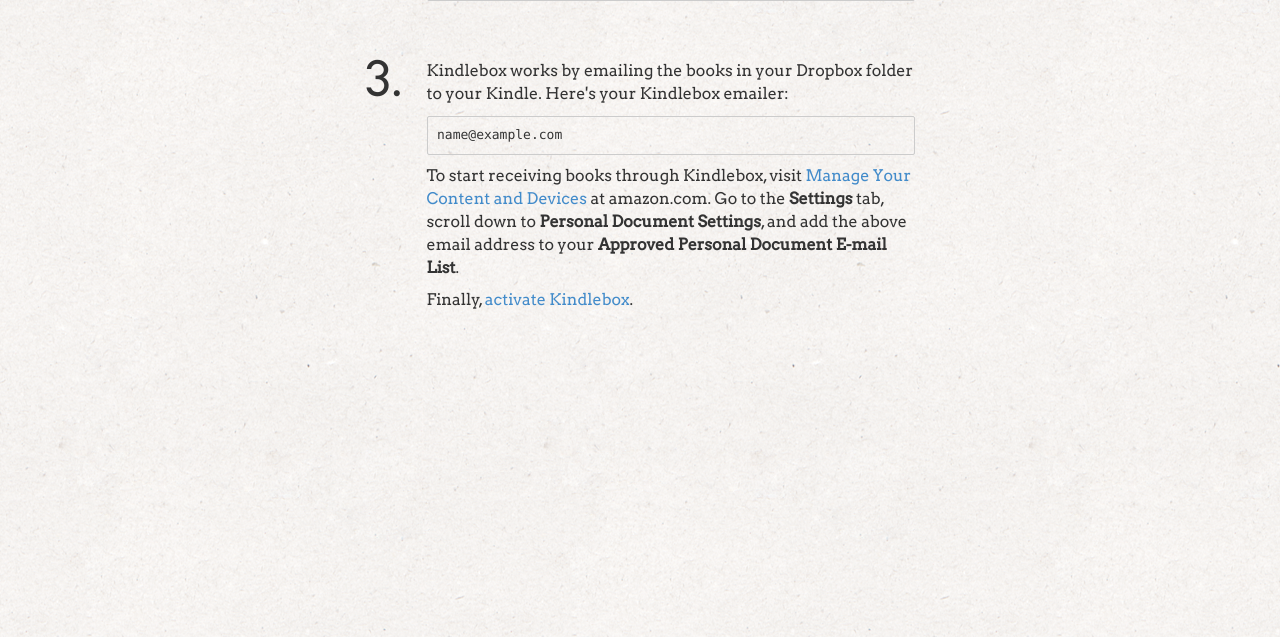
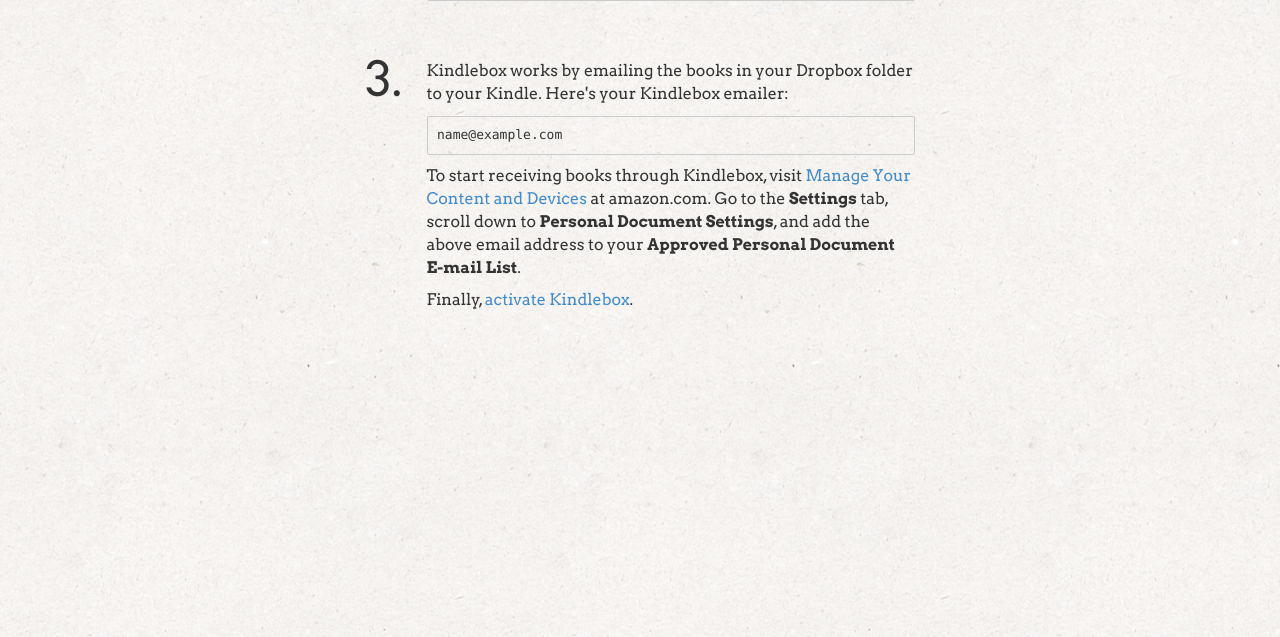
Before and after one commit to stephanie-wang/kindlebox, a Python web app: template app/templates/index.html in a window 1280 px wide. Shown: the part 163-800 px from the top of the page. Run offline with Jinja, Linux system fonts and the light colour scheme; the template is opened without the code that fills it: most values are stand-ins (such as "Sample title", 1, 10 or a date in 2020); some libraries are stand-ins or nearby versions.

Commit message:
bold fonts

```diff
--- a/app/static/css/base.css
+++ b/app/static/css/base.css
@@ -3,14 +3,28 @@
   font-family: 'Arvo';
   font-style: normal;
   font-weight: 400;
-  src: local('Arvo'), url(../fonts/arvo.woff) format('woff');
+  src: local('Arvo'), url(../fonts/arvo.woff2) format('woff2');
+}
+
+@font-face {
+  font-family: 'Arvo';
+  font-style: normal;
+  font-weight: 700;
+  src: local('Arvo Bold'), local('Arvo-Bold'), url(../fonts/arvo-bold.woff2) format('woff2');
 }
 
 @font-face {
   font-family: 'Droid Serif';
   font-style: normal;
   font-weight: 400;
-  src: local('Droid Serif'), url(../fonts/droidserif.woff) format('woff');
+  src: local('Droid Serif'), local('DroidSerif'), url(../fonts/droidserif.woff) format('woff');
+}
+
+@font-face {
+  font-family: 'Droid Serif';
+  font-style: normal;
+  font-weight: 700;
+  src: local('Droid Serif Bold'), local('DroidSerif-Bold'), url(../fonts/droidserif-bold.woff) format('woff');
 }
 
 a:hover {
```
Also changed, not shown: app/static/fonts/arvo-bold.woff2 (added), app/static/fonts/arvo.woff (deleted), app/static/fonts/arvo.woff2 (added), app/static/fonts/droidserif-bold.woff (added).
